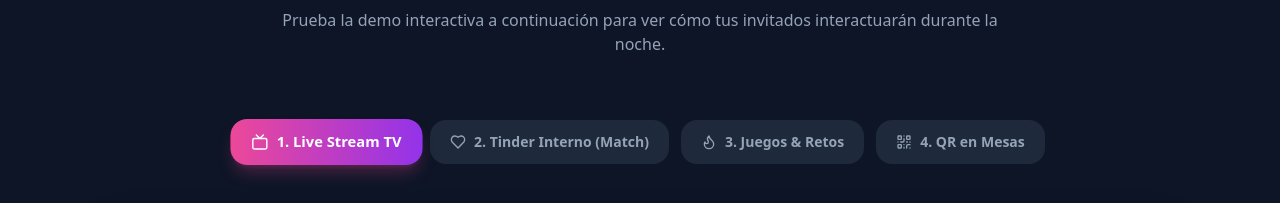
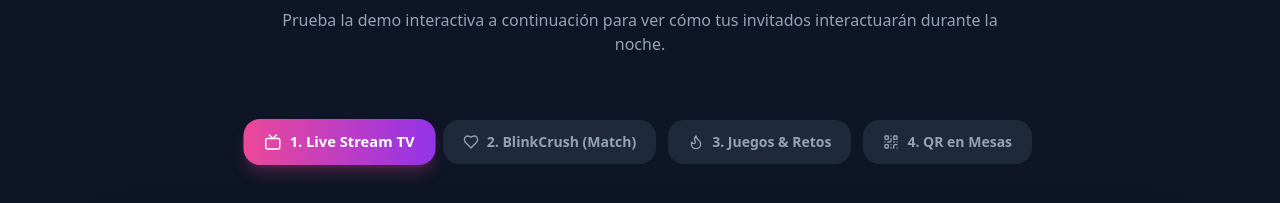
Before and after one commit to imperialempy-collab/event-dump, a Next.js app: page / in a window 1280 px wide. Shown: the part 2041-2244 px from the top of the page. Built offline with nearby package versions, Linux system fonts and the light colour scheme; no server answers.

Commit message:
Update button label from 'Tinder Interno' to 'BlinkCrush'

```diff
--- a/src/pages/index.js
+++ b/src/pages/index.js
@@ -501,7 +501,7 @@ const [retoFase, setRetoFase] = useState('idle'); // 'idle' | 'countdown' | 'rev
               }`}
             >
               <Heart className="w-4 h-4" />
-              <span>2. Tinder Interno (Match)</span>
+              <span>2. BlinkCrush (Match)</span>
             </button>
 
             <button
```
